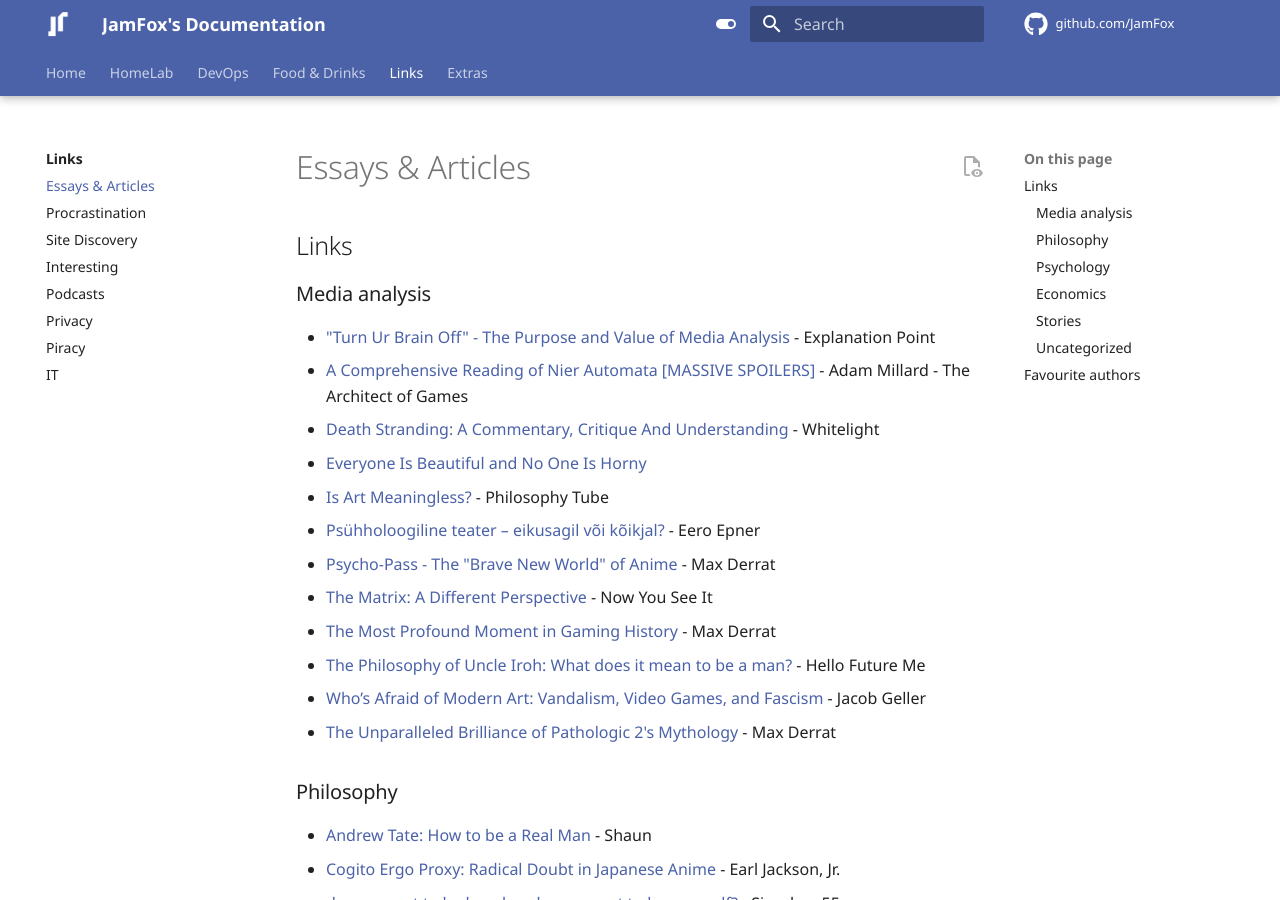
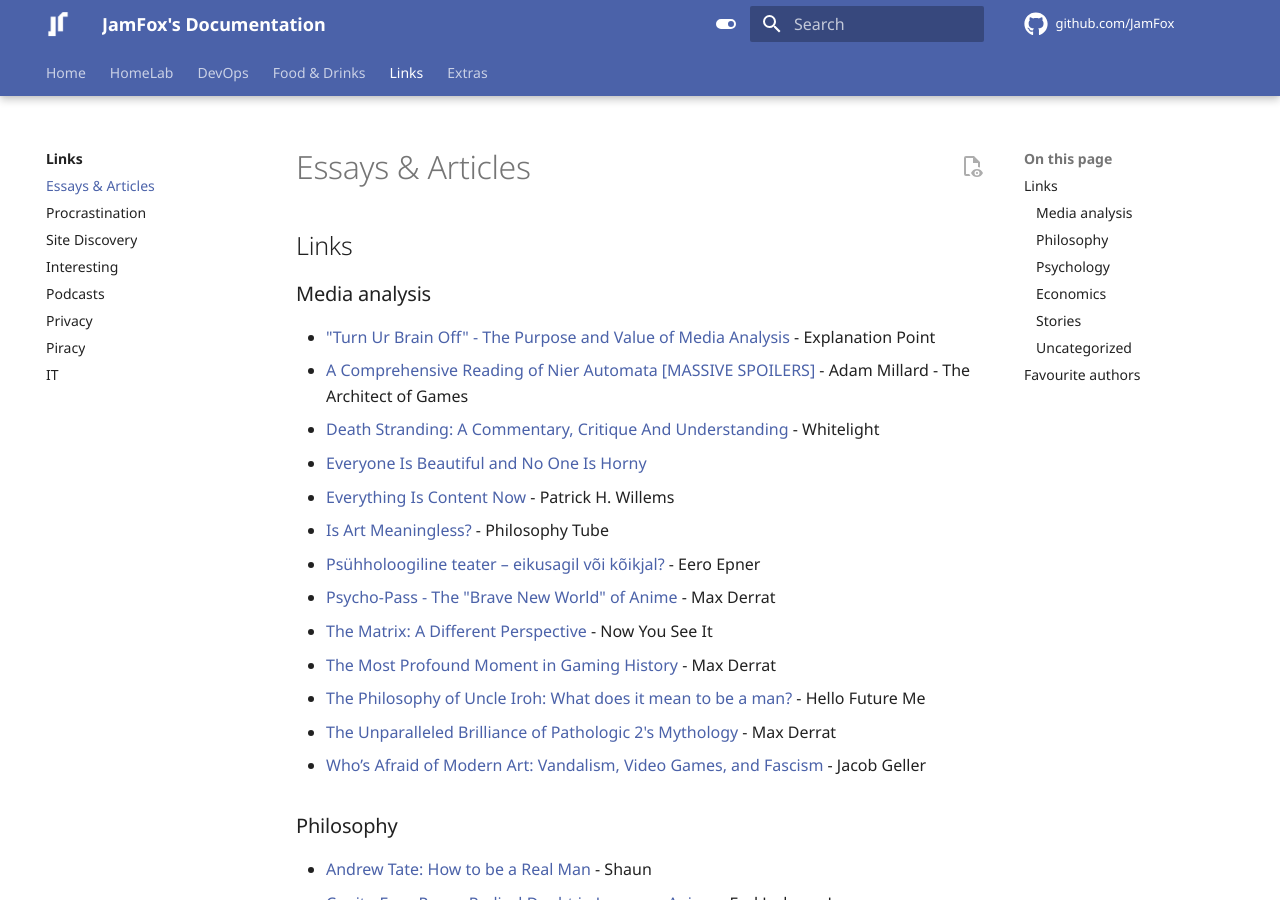
Before and after one commit to JamFox/docs.jamfox.dev, an MkDocs documentation site: the page built from docs/content/links/essays.md, in a window 1280 px wide and 900 px high. Built offline with MkDocs 1.6.1 and Material for MkDocs 9.7.7, drawn with Linux system fonts in a browser that asks for light colours; comment, search, counter and statistics services are not loaded.

Commit message:
add content

```diff
--- a/docs/content/links/essays.md
+++ b/docs/content/links/essays.md
@@ -10,14 +10,15 @@ title: "Essays & Articles"
 - [A Comprehensive Reading of Nier Automata [MASSIVE SPOILERS]](https://youtu.be/4EnbSokFpjQ) - Adam Millard - The Architect of Games
 - [Death Stranding: A Commentary, Critique And Understanding](https://youtu.be/zg2Y5rxlg-M) - Whitelight
 - [Everyone Is Beautiful and No One Is Horny](https://bloodknife.com/everyone-beautiful-no-one-horny/)
+- [Everything Is Content Now](https://www.youtube.com/watch?v=hAtbFwzZp6Y) - Patrick H. Willems
 - [Is Art Meaningless?](https://youtu.be/T6EOVCYx7mY) - Philosophy Tube
 - [Psühholoogiline teater – eikusagil või kõikjal?](https://www.sirp.ee/s1-artiklid/teater/psuhholoogiline-teater-eikusagil-voi-koikjal/) - Eero Epner
 - [Psycho-Pass - The "Brave New World" of Anime](https://www.youtube.com/watch?v=IWqbt8ioJK0) - Max Derrat
 - [The Matrix: A Different Perspective](https://youtu.be/ORHB9c8e7ok) - Now You See It
 - [The Most Profound Moment in Gaming History](https://youtube.com/watch?v=jIYBod0ge3Y) - Max Derrat
 - [The Philosophy of Uncle Iroh: What does it mean to be a man?](https://www.youtube.com/watch?v=SezGJNNZmtI) - Hello Future Me
+- [The Unparalleled Brilliance of Pathologic 2's Mythology](https://www.youtube.com/watch?v=Uk3Dm3OTNY4) - Max Derrat
 - [Who’s Afraid of Modern Art: Vandalism, Video Games, and Fascism](https://youtu.be/v5DqmTtCPiQ) - Jacob Geller
-- [The Unparalleled Brilliance of Pathologic 2's Mythology](https://www.youtube.com/watch?v=Uk3Dm3OTNY4) - Max Derrat
 
 ### Philosophy
 
```
